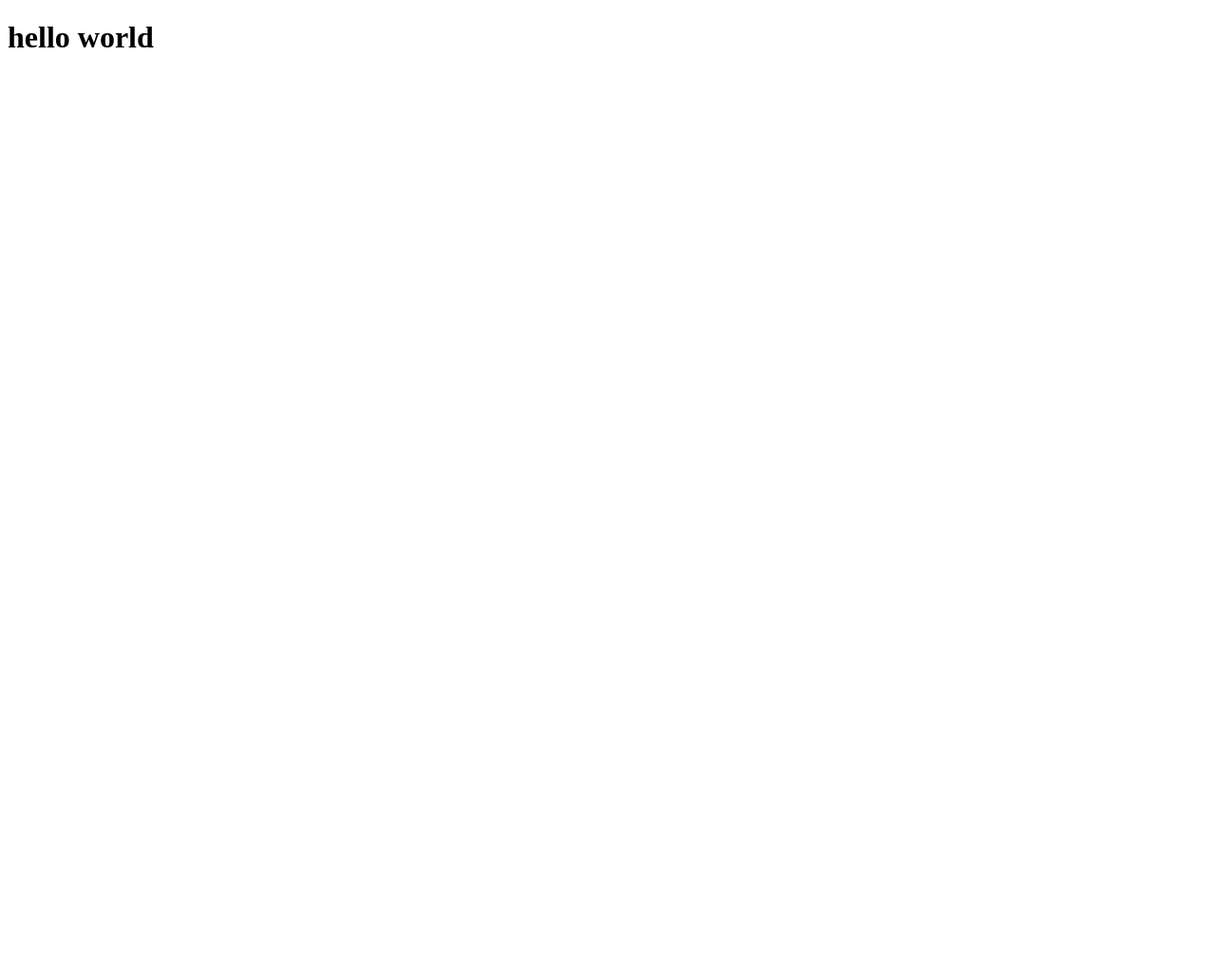
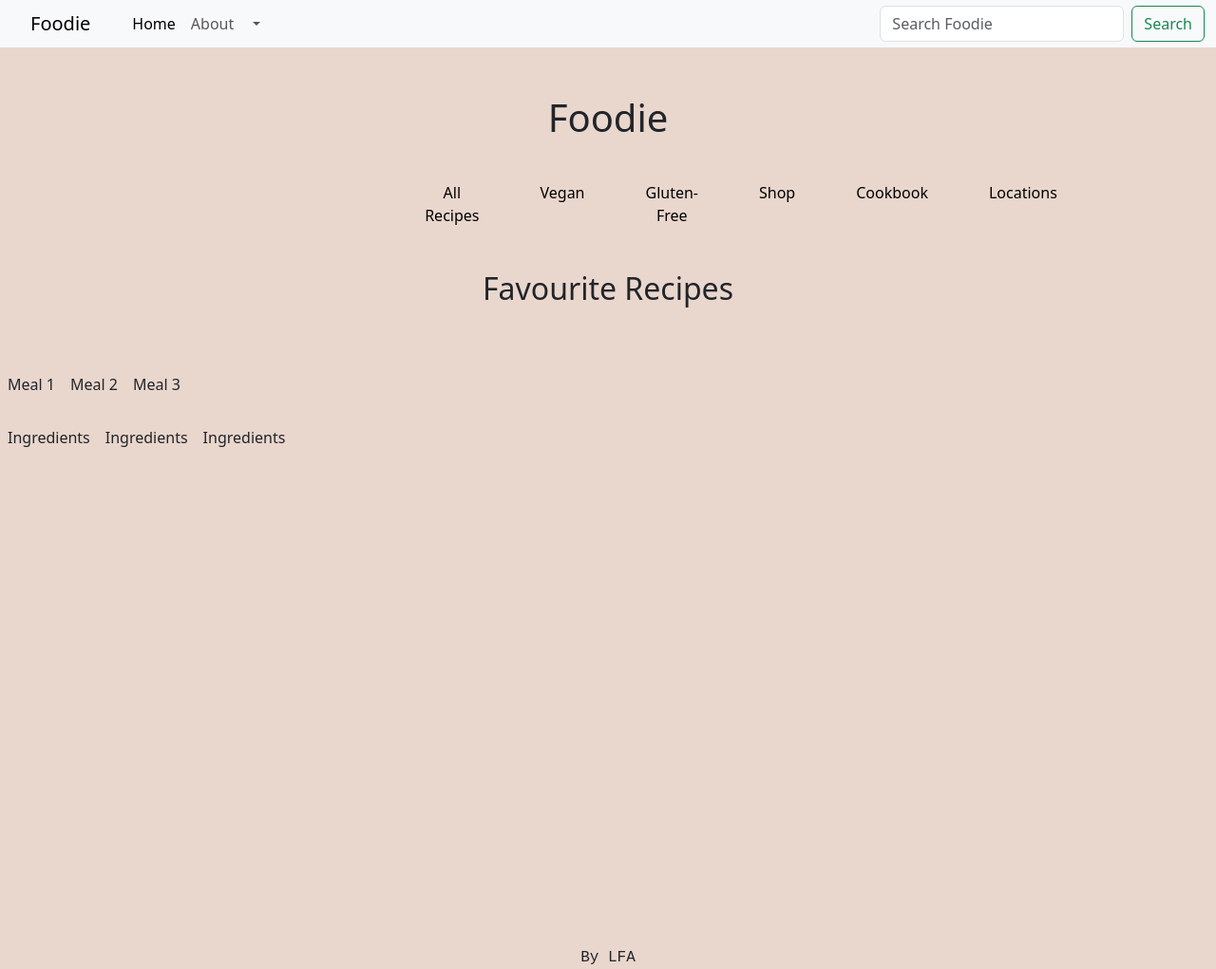
Before and after one commit to nplsam/fav-food, a plain HTML site: page index.html in a window 1280 px wide. Shown: the whole page at 95% size. Before the commit the page ends 800 px from the top, so only its background shows below. Drawn offline with nearby package versions, Linux system fonts and the light colour scheme.

Commit message:
modify changes

```diff
--- a/index.html
+++ b/index.html
@@ -1,13 +1,82 @@
 <!DOCTYPE html>
 <html lang="en">
+
 <head>
     <meta charset="UTF-8">
     <meta name="viewport" content="width=device-width, initial-scale=1.0">
-    <title>Document</title>
+    <link href="https://cdn.jsdelivr.net/npm/bootstrap@5.3.0/dist/css/bootstrap.min.css" rel="stylesheet"
+        integrity="sha384-9ndCyUaIbzAi2FUVXJi0CjmCapSmO7SnpJef0486qhLnuZ2cdeRhO02iuK6FUUVM" crossorigin="anonymous">
+    <link rel="stylesheet" href="./style.css">
+    <title>Favourite Food</title>
 </head>
 
 <body>
-    <h1>hello world</h1>
+    <nav class="navbar navbar-expand-lg bg-body-tertiary" style="background-color: #ffffff;">
+        <div class="container-fluid">
+            <a class="navbar-brand" href="#">Foodie</a>
+            <button class="navbar-toggler" type="button" data-bs-toggle="collapse"
+                data-bs-target="#navbarSupportedContent" aria-controls="navbarSupportedContent" aria-expanded="false"
+                aria-label="Toggle navigation">
+                <span class="navbar-toggler-icon"></span>
+            </button>
+            <div class="collapse navbar-collapse" id="navbarSupportedContent">
+                <ul class="navbar-nav me-auto mb-2 mb-lg-0">
+                    <li class="nav-item">
+                        <a class="nav-link active" aria-current="page" href="#">Home</a>
+                    </li>
+                    <li class="nav-item">
+                        <a class="nav-link" href="#">About</a>
+                    </li>
+                    <li class="nav-item dropdown">
+                        <a class="nav-link dropdown-toggle" href="#" role="button" data-bs-toggle="dropdown"
+                            aria-expanded="false">
+
+                        </a>
+                        <ul class="dropdown-menu">
+                            <li><a class="dropdown-item" href="#">Action</a></li>
+                            <li><a class="dropdown-item" href="#">Another action</a></li>
+                            <li>
+                                <hr class="dropdown-divider">
+                            </li>
+                            <li><a class="dropdown-item" href="#">Something else here</a></li>
+                        </ul>
+                    </li>
+                    <li class="nav-item">
+                        <a class="nav-link disabled"></a>
+                    </li>
+                </ul>
+                <form class="d-flex" role="search">
+                    <input class="form-control me-2" type="search" placeholder="Search Foodie" aria-label="Search">
+                    <button class="btn btn-outline-success" type="submit">Search</button>
+                </form>
+            </div>
+        </div>
+    </nav>
+    <h1>Foodie</h1>
+    <ul class="bar container text-center">
+        <ul><a href='#'>All Recipes</a></ul>
+        <ul><a href='#'>Vegan</a></ul>
+        <ul><a href='#'>Gluten-Free</a></ul>
+        <ul><a href='#'>Shop</a></ul>
+        <ul><a href='#'>Cookbook</a></ul>
+        <ul><a href='#'>Locations</a></ul>
+    </ul>
+
+    <h2>Favourite Recipes</h2>
+
+    <div class="d-flex flex-row mb-3">
+        <div class="p-2">Meal 1</div>
+        <div class="p-2">Meal 2</div>
+        <div class="p-2">Meal 3</div>
+      </div>
+
+    <div class="d-flex flex-row mb-3">
+        <div class="p-2">Ingredients </div>
+        <div class="p-2">Ingredients</div>
+        <div class="p-2">Ingredients</div>
+      </div>
+
+    <footer>By LFA</footer>
 
 </body>
 
--- a/style.css
+++ b/style.css
@@ -1,3 +1,82 @@
+body {
+    background-color: rgb(233, 214, 205);
+}
+
+nav {
+    height: 50px;
+}
+
 h1 {
-    color: rebeccapurple;
+    background-color: rgb(233, 214, 205);
+    text-align: center;
+    display: flex;
+    justify-content: center;
+    position: relative;
+    height: 100px;
+    margin: auto;
+    padding-top: 50px;
+    padding-bottom: 75px;
 }
+
+h2 {
+    background-color: rgb(233, 214, 205);
+    text-align: center;
+    display: flex;
+    justify-content: center;
+    position: relative;
+    height: 100px;
+    margin: auto;
+    padding-top: 0px;
+    padding-bottom: 75px;
+}
+
+.bar {
+    display: flex;
+    flex-flow: row;
+    justify-content: center;
+    text-align: center;
+    list-style: none;
+    margin: 0;
+    padding-left: 400px;
+    padding-top: 0px;
+    padding-bottom: 30px;
+}
+
+a {
+    text-decoration: none;
+    display: block;
+    padding: 1em;
+    color: black;
+}
+
+a:hover {
+    background: white;
+}
+
+.dish {
+    height: 500px;
+}
+
+.dflex .flex-row .mb-3 {
+    width: 200px;
+    height: 200px;
+    border: 1px solid black;
+    display: flex;
+    justify-content: space-between;
+    justify-content: center;
+    align-items: center;
+}
+
+.recipe-box {
+    width: 200px;
+    height: 200px;
+    border: 1px solid black;
+    display: flex;
+    justify-content: center;
+}
+
+footer {
+    text-align: center;
+    font-family: monospace;
+    padding-top: 500px;
+}
```
